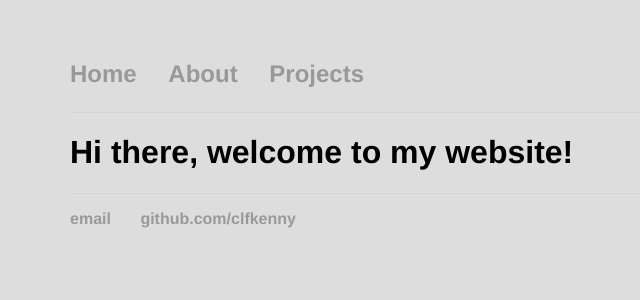
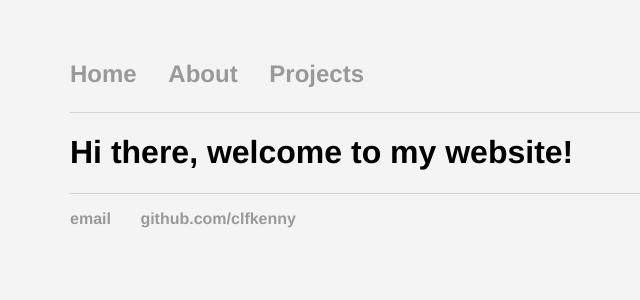
Before and after one commit to clfkenny/clfkenny.github.io, a Jekyll site: the page built from index.md, in a window 1280 px wide. Shown: the top 300 px of the page, without its empty margins (122-762 px from the left). Built offline with Jekyll 4.4.1, drawn with Linux system fonts in a browser that asks for light colours.

Commit message:
Update default.html

```diff
--- a/_layouts/default.html
+++ b/_layouts/default.html
@@ -5,7 +5,7 @@
 			<!-- link to main stylesheet -->
 			<link rel="stylesheet" type="text/css" href="/css/main.css">
 		</head>
-		<body style="background-color:#dddddd;">
+		<body style="background-color:#f4f4f4;">
 			<nav>
 	    		<ul>
 	        		<li><a href="/">Home</a></li>
```
